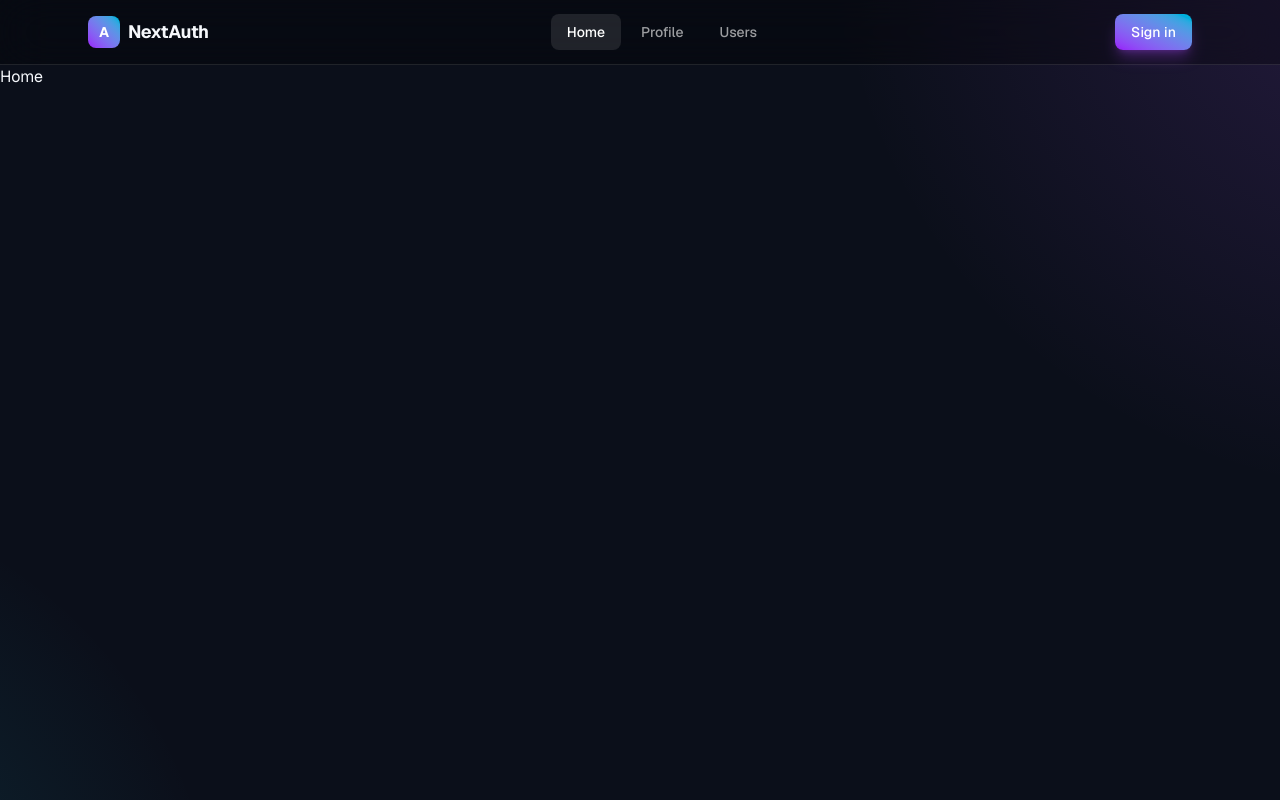
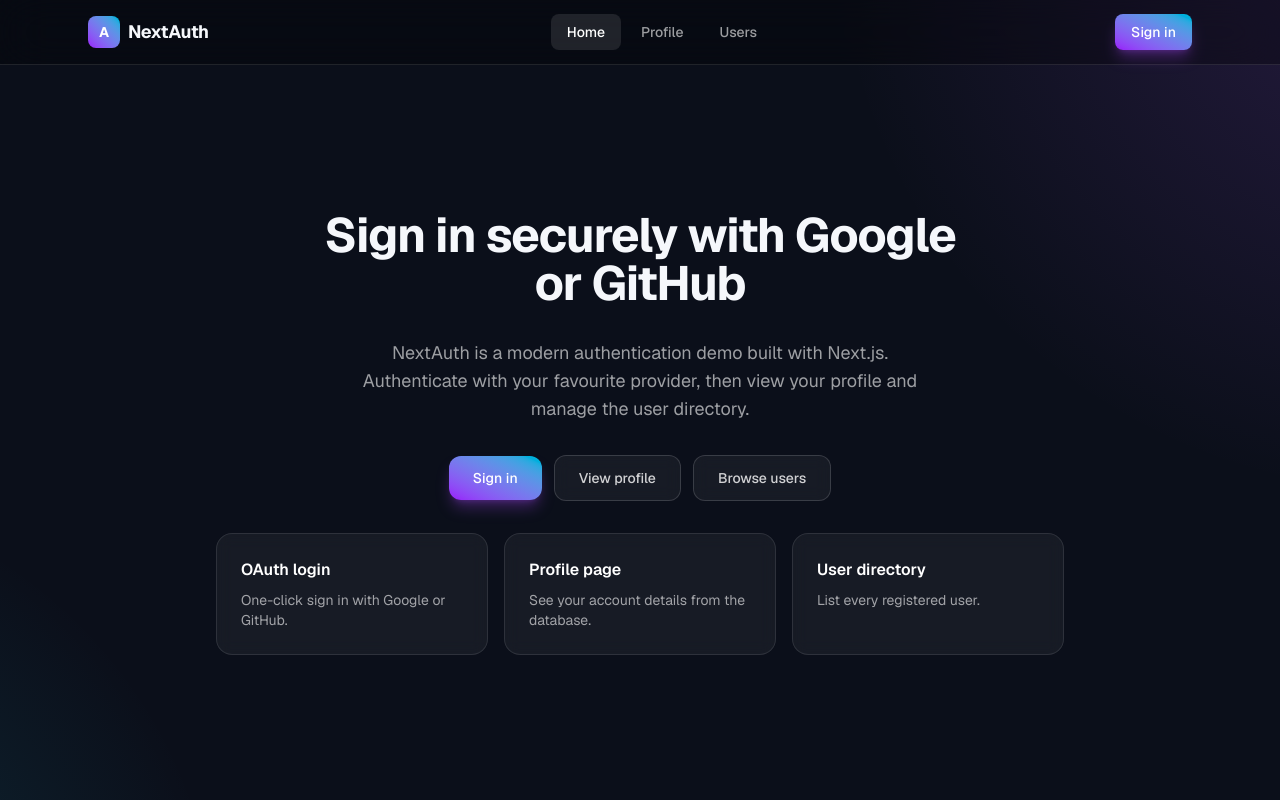
Before and after one commit to nounthanith/testing-next-auth, a Next.js app: page / in a window 1280 px wide. Built offline with nearby package versions, Linux system fonts and the light colour scheme; no server answers.

Commit message:
improve seo

```diff
--- a/app/layout.tsx
+++ b/app/layout.tsx
@@ -2,6 +2,7 @@
 import { Geist, Geist_Mono } from "next/font/google";
 import Providers from "@/components/Providers";
 import Navbar from "@/components/Navbar";
+import { defaultMetadata, defaultViewport, SITE_DESCRIPTION } from "@/lib/seo";
 import "./globals.css";
 
 const geistSans = Geist({
@@ -15,14 +16,12 @@
 });
 
 export const metadata: Metadata = {
-  title: "Next-Auth",
-  description: "Nuon Thanith testing next auth",
-  openGraph: {
-    title: "Next-Auth",
-    description: "Testing NextAuth implementation",
-    url: "https://new-portfolio-blue-mu.vercel.app",
-  },
+  ...defaultMetadata,
+  description: SITE_DESCRIPTION,
+  applicationName: "NextAuth",
 };
+
+export const viewport = defaultViewport;
 
 export default function RootLayout({ children }: LayoutProps<"/">) {
   return (
--- /dev/null
+++ b/app/login/layout.tsx
@@ -0,0 +1,19 @@
+import type { Metadata } from "next";
+
+export const metadata: Metadata = {
+  title: "Sign in",
+  description:
+    "Sign in securely to NextAuth using your Google or GitHub account.",
+  robots: {
+    index: false,
+    follow: false,
+  },
+};
+
+export default function LoginLayout({
+  children,
+}: {
+  children: React.ReactNode;
+}) {
+  return <>{children}</>;
+}
--- /dev/null
+++ b/app/manifest.ts
@@ -0,0 +1,14 @@
+import type { MetadataRoute } from "next";
+
+export default function manifest(): MetadataRoute.Manifest {
+  return {
+    name: "NextAuth - Secure Google & GitHub Authentication",
+    short_name: "NextAuth",
+    description:
+      "Sign in securely with Google or GitHub and manage your profile.",
+    start_url: "/",
+    display: "standalone",
+    background_color: "#0b0f1a",
+    theme_color: "#0b0f1a",
+  };
+}
--- a/app/page.tsx
+++ b/app/page.tsx
@@ -1 +1,68 @@
-export default function Home() { return <div>Home</div> }
+import Link from "next/link";
+
+export const metadata = {
+  title: "Home",
+  description:
+    "Sign in securely with Google or GitHub using NextAuth. Explore the profile and user management features.",
+};
+
+export default function Home() {
+  return (
+    <main className="mx-auto flex w-full max-w-4xl flex-1 flex-col items-center justify-center gap-8 px-6 py-16 text-center">
+      <h1 className="max-w-2xl text-4xl font-bold tracking-tight sm:text-5xl">
+        Sign in securely with Google or GitHub
+      </h1>
+      <p className="max-w-xl text-lg text-white/60">
+        NextAuth is a modern authentication demo built with Next.js. Authenticate
+        with your favourite provider, then view your profile and manage the user
+        directory.
+      </p>
+
+      <nav className="flex flex-wrap items-center justify-center gap-3" aria-label="Main navigation">
+        <Link
+          href="/login"
+          className="rounded-xl bg-gradient-to-tr from-purple-600 to-cyan-500 px-6 py-3 text-sm font-medium text-white shadow-lg shadow-purple-500/30 transition hover:opacity-90"
+        >
+          Sign in
+        </Link>
+        <Link
+          href="/profile"
+          className="rounded-xl border border-white/15 bg-white/5 px-6 py-3 text-sm font-medium text-white/80 backdrop-blur transition hover:bg-white/10"
+        >
+          View profile
+        </Link>
+        <Link
+          href="/users"
+          className="rounded-xl border border-white/15 bg-white/5 px-6 py-3 text-sm font-medium text-white/80 backdrop-blur transition hover:bg-white/10"
+        >
+          Browse users
+        </Link>
+      </nav>
+
+      <section className="grid w-full gap-4 sm:grid-cols-3" aria-label="Features">
+        {[
+          {
+            title: "OAuth login",
+            text: "One-click sign in with Google or GitHub.",
+          },
+          {
+            title: "Profile page",
+            text: "See your account details from the database.",
+          },
+          {
+            title: "User directory",
+            text: "List every registered user.",
+          },
+        ].map((feature) => (
+          <article
+            key={feature.title}
+            className="rounded-2xl border border-white/10 bg-white/5 p-6 text-left backdrop-blur"
+          >
+            <h2 className="font-semibold text-white">{feature.title}</h2>
+            <p className="mt-2 text-sm text-white/60">{feature.text}</p>
+          </article>
+        ))}
+      </section>
+    </main>
+  );
+}
--- /dev/null
+++ b/app/robots.ts
@@ -0,0 +1,15 @@
+import type { MetadataRoute } from "next";
+import { SITE_URL } from "@/lib/seo";
+
+export default function robots(): MetadataRoute.Robots {
+  return {
+    rules: [
+      {
+        userAgent: "*",
+        allow: "/",
+        disallow: ["/api/", "/profile", "/users"],
+      },
+    ],
+    sitemap: `${SITE_URL}/sitemap.xml`,
+  };
+}
--- /dev/null
+++ b/app/sitemap.ts
@@ -0,0 +1,21 @@
+import type { MetadataRoute } from "next";
+import { SITE_URL } from "@/lib/seo";
+
+export default function sitemap(): MetadataRoute.Sitemap {
+  const now = new Date();
+
+  return [
+    {
+      url: SITE_URL,
+      lastModified: now,
+      changeFrequency: "monthly",
+      priority: 1,
+    },
+    {
+      url: `${SITE_URL}/login`,
+      lastModified: now,
+      changeFrequency: "yearly",
+      priority: 0.5,
+    },
+  ];
+}
--- a/app/users/page.tsx
+++ b/app/users/page.tsx
@@ -2,6 +2,11 @@
 import { connectToDatabase } from "@/lib/mongoose";
 
 export const dynamic = "force-dynamic";
+
+export const metadata = {
+  title: "Users",
+  description: "Browse all registered users of the NextAuth demo application.",
+};
 
 export default async function UsersPage() {
   await connectToDatabase();
--- /dev/null
+++ b/lib/seo.ts
@@ -0,0 +1,61 @@
+import type { Metadata, Viewport } from "next";
+
+const siteUrl =
+  process.env.NEXTAUTH_URL ?? "https://testing-next-auth.vercel.app";
+const siteName = "NextAuth";
+const siteTitle = "NextAuth - Secure Google & GitHub Authentication";
+const siteDescription =
+  "NextAuth is a modern authentication demo built with Next.js — sign in securely with Google or GitHub and manage your profile.";
+
+export const SITE_URL = siteUrl;
+export const SITE_NAME = siteName;
+export const SITE_TITLE = siteTitle;
+export const SITE_DESCRIPTION = siteDescription;
+
+export const defaultMetadata: Metadata = {
+  metadataBase: new URL(siteUrl),
+  title: {
+    default: siteTitle,
+    template: `%s | ${siteName}`,
+  },
+  description: siteDescription,
+  applicationName: siteName,
+  authors: [{ name: "Nuon Thanith", url: siteUrl }],
+  keywords: [
+    "Next.js",
+    "NextAuth",
+    "authentication",
+    "OAuth",
+    "Google login",
+    "GitHub login",
+  ],
+  robots: {
+    index: true,
+    follow: true,
+    googleBot: {
+      index: true,
+      follow: true,
+      "max-image-preview": "large",
+      "max-snippet": -1,
+    },
+  },
+  openGraph: {
+    type: "website",
+    locale: "en_US",
+    url: siteUrl,
+    siteName,
+    title: siteTitle,
+    description: siteDescription,
+  },
+  twitter: {
+    card: "summary_large_image",
+    title: siteTitle,
+    description: siteDescription,
+  },
+};
+
+export const defaultViewport: Viewport = {
+  width: "device-width",
+  initialScale: 1,
+  themeColor: "#0b0f1a",
+};
```
